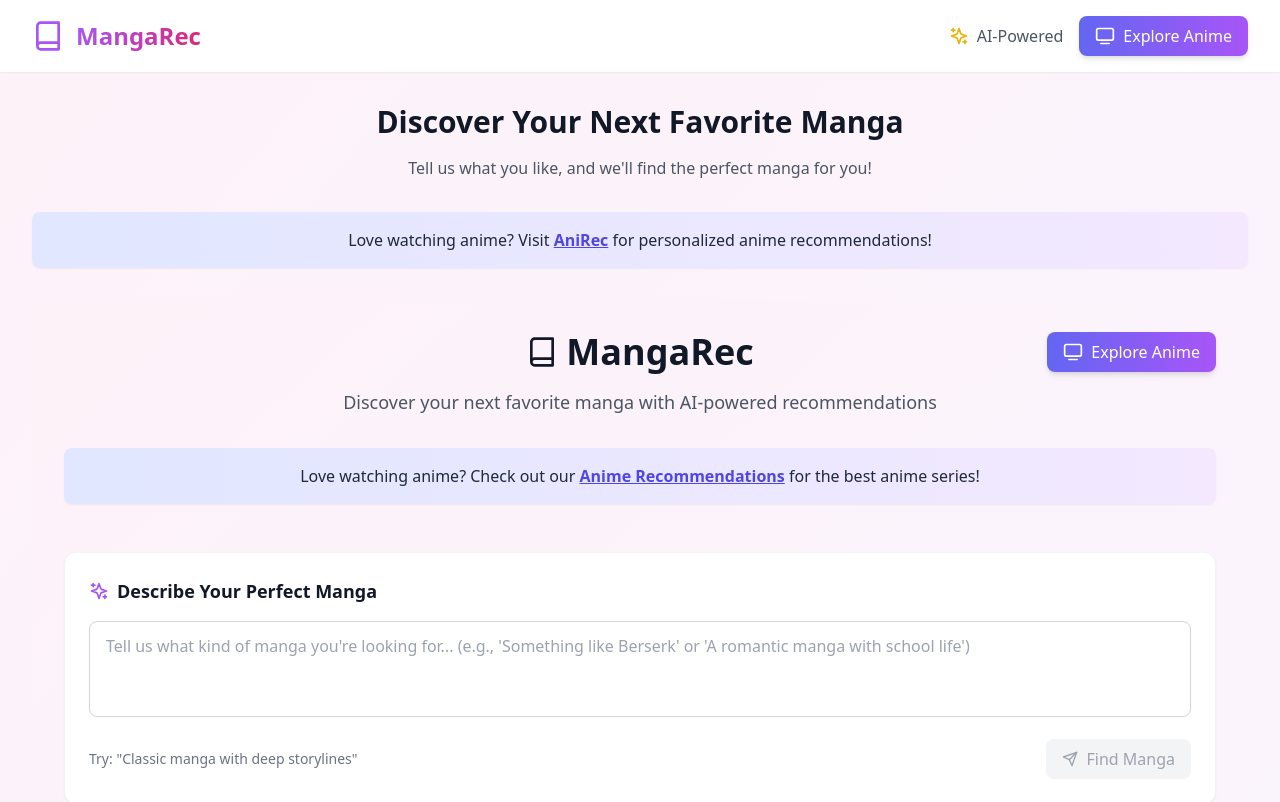
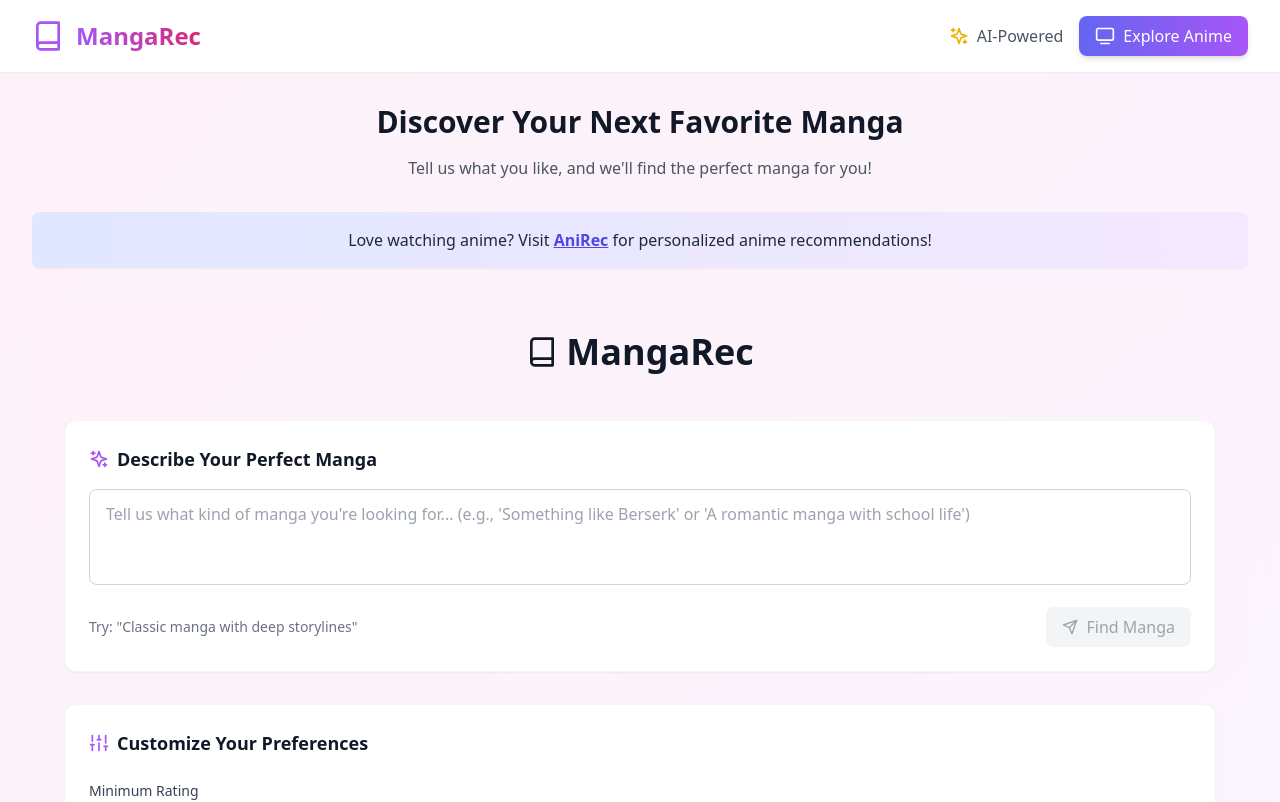
Before and after one commit to ksanjeev284/animemangarecommendation, a React (Vite) app: page /manga in a window 1280 px wide. Shown: the top 802 px of the page. Built offline with nearby package versions, Linux system fonts and the light colour scheme; no server answers.

Commit message:
fixed buttons

```diff
--- a/src/pages/MangaPage.tsx
+++ b/src/pages/MangaPage.tsx
@@ -27,34 +27,11 @@ function MangaPage() {
     <div className="min-h-screen bg-gradient-to-br from-pink-50 to-purple-50 py-8 px-4 sm:px-6 lg:px-8">
       <div className="max-w-7xl mx-auto">
         <header className="text-center mb-12 relative">
-          <Link
-            to="/"
-            className="absolute right-0 top-0 inline-flex items-center px-4 py-2 rounded-lg bg-gradient-to-r from-indigo-500 to-purple-500 text-white font-medium shadow-md hover:shadow-lg transform hover:-translate-y-0.5 transition-all duration-200"
-          >
-            <Tv2 className="h-5 w-5 mr-2" />
-            Explore Anime
-          </Link>
           <div className="mb-8">
             <h1 className="text-4xl font-bold text-gray-900 mb-4 flex items-center justify-center">
               <Book className="h-8 w-8 mr-2" />
               MangaRec
             </h1>
-            <p className="text-lg text-gray-600">
-              Discover your next favorite manga with AI-powered recommendations
-            </p>
-          </div>
-
-          <div className="bg-gradient-to-r from-indigo-100 to-purple-100 rounded-lg p-4 mb-8 shadow-sm">
-            <p className="text-gray-800">
-              Love watching anime? Check out our{' '}
-              <Link
-                to="/"
-                className="text-indigo-600 font-semibold hover:text-indigo-700 underline"
-              >
-                Anime Recommendations
-              </Link>
-              {' '}for the best anime series!
-            </p>
           </div>
         </header>
 
```
Also changed, not shown: 1 other file (tests, documents, lock files or other folders).
